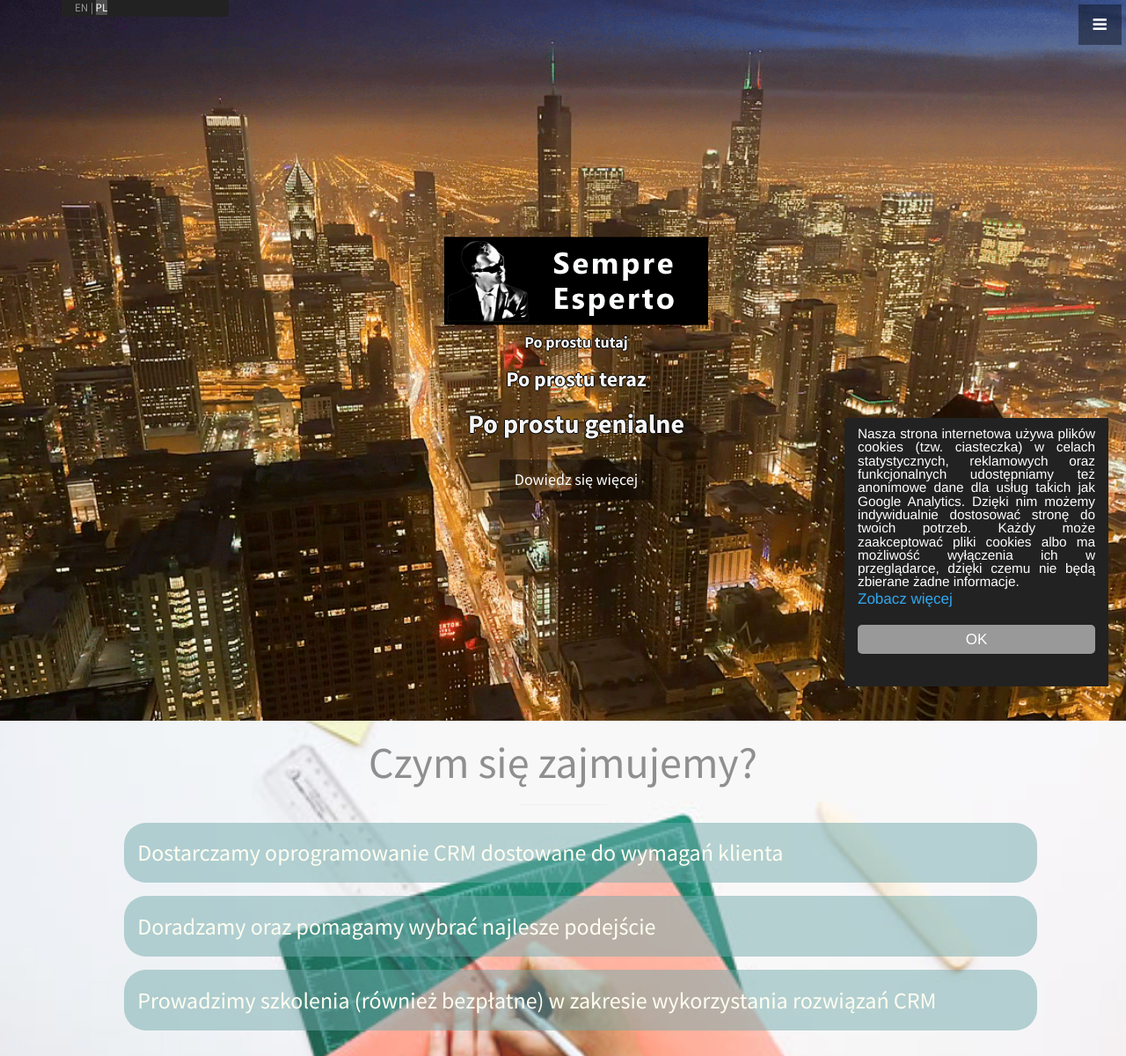
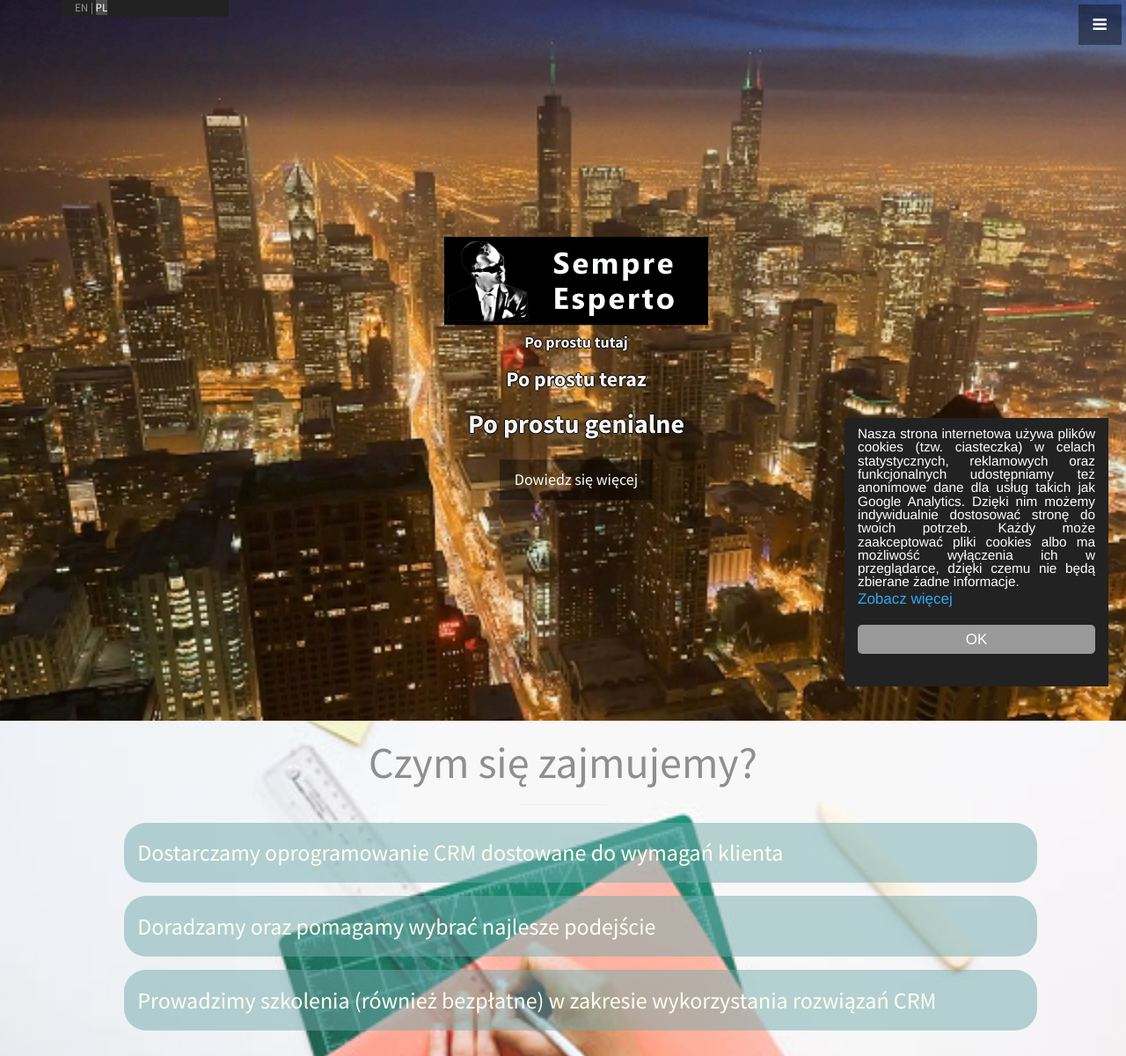
Before and after one commit to mystery124/sempreespertohomepagepl, a PHP site: page / in a window 1280 px wide. Shown: the top 1200 px of the page at 88% size. Run offline with PHP 8.4, Linux system fonts and the light colour scheme.

Commit message:
low res background fix

```diff
--- a/css/stylish-portfolio.css
+++ b/css/stylish-portfolio.css
@@ -229,7 +229,7 @@ hr.small {
     position: relative;
     width: 100%;
     height: 100vh;
-    background: url(../img/raw1lowres.png) no-repeat center center scroll;
+    background: url(../img/raw1lowres.jpg) no-repeat center center scroll;
     -webkit-background-size: cover;
     -moz-background-size: cover;
     background-size: cover;
--- a/index.html
+++ b/index.html
@@ -93,7 +93,7 @@
         </nav>
 
         <!-- Header -->
-        <header id="top" class="header content-section video-section" show-once-background-loaded="./img/raw1.png" show-once-background-loaded-lowres='./img/raw1lowres.png'>
+        <header id="top" class="header content-section video-section" show-once-background-loaded="./img/raw1.png" show-once-background-loaded-lowres='./img/raw1lowres.jpg'>
             <div class="pattern-overlay">
                 <a id="bgndVideo" class="player" data-property="{videoURL:'https://www.youtube.com/watch?v=18tyvtWA5G4',containment:'.video-section', quality:'large', autoPlay:true, mute:true, opacity:1}">bg</a>
                 <div class="container">
--- a/js/main.js
+++ b/js/main.js
@@ -108,7 +108,6 @@
                         // the image must have been cached by the browser, so it should load quickly
                         scope.$apply(function () {
                             //element.css({ background: 'url("' + attributes.showOnceBackgroundLoaded + '") no-repeat center center scroll' });
-                            element.removeClass('headerBackgroudLowRes');
                             element.addClass('headerBackgroud');
                         });
                     };
```
Also changed, not shown: img/raw1lowres.jpg (added), img/raw1lowres.png (deleted).
